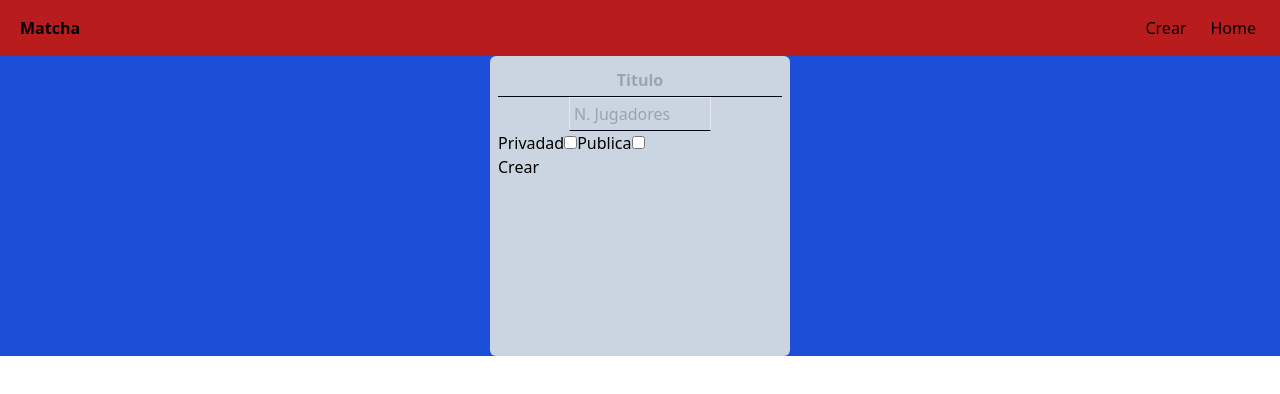
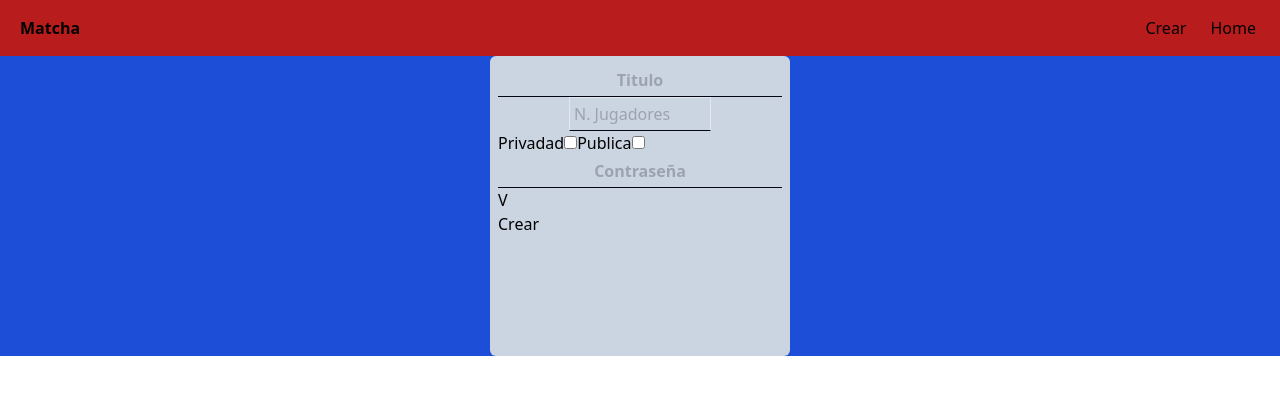
Before and after one commit to LuisArielRetanaHernadez/Memorama, a React (Vite) app: page /create/game in a window 1280 px wide. Shown: the top 394 px of the page. Built offline with nearby package versions, Linux system fonts and the light colour scheme.

Commit message:
agregando condicional para mostrar la seccion de crear contraseña

```diff
--- a/src/pages/CreateGamer/CreateGamer.jsx
+++ b/src/pages/CreateGamer/CreateGamer.jsx
@@ -24,6 +24,13 @@ const CreateGamer = () => {
             <input type="checkbox" value={false}/>
           </label>
         </div>
+        {
+          isPrivate && <div>
+          <input className="w-full font-semibold text-center border-b border-b-slate-950 p-1 outline-none bg-slate-300" placeholder="Contraseña"/>
+          <spna>V</spna>
+        </div>
+        }
+
         <div>
           <button>Crear</button>
         </div>
```
